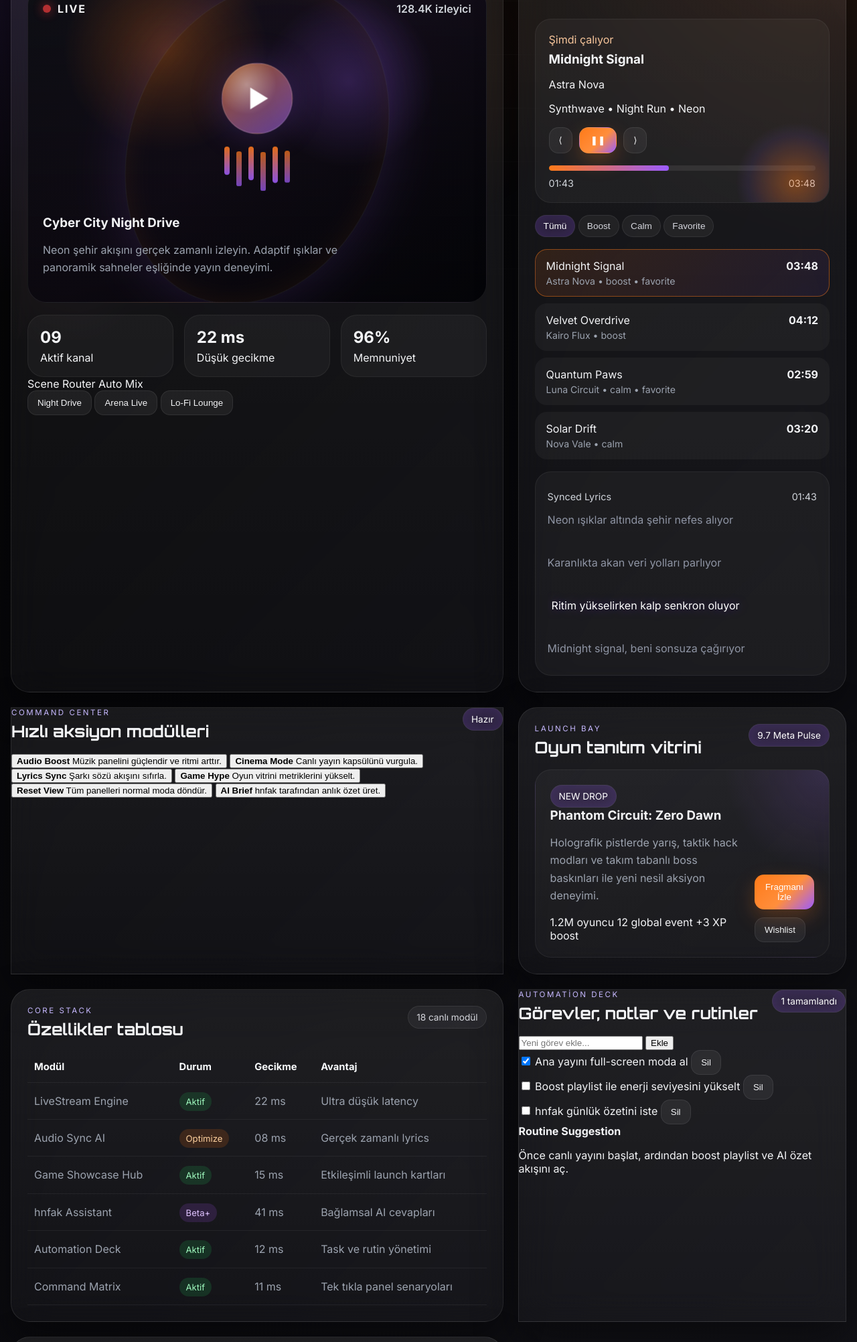
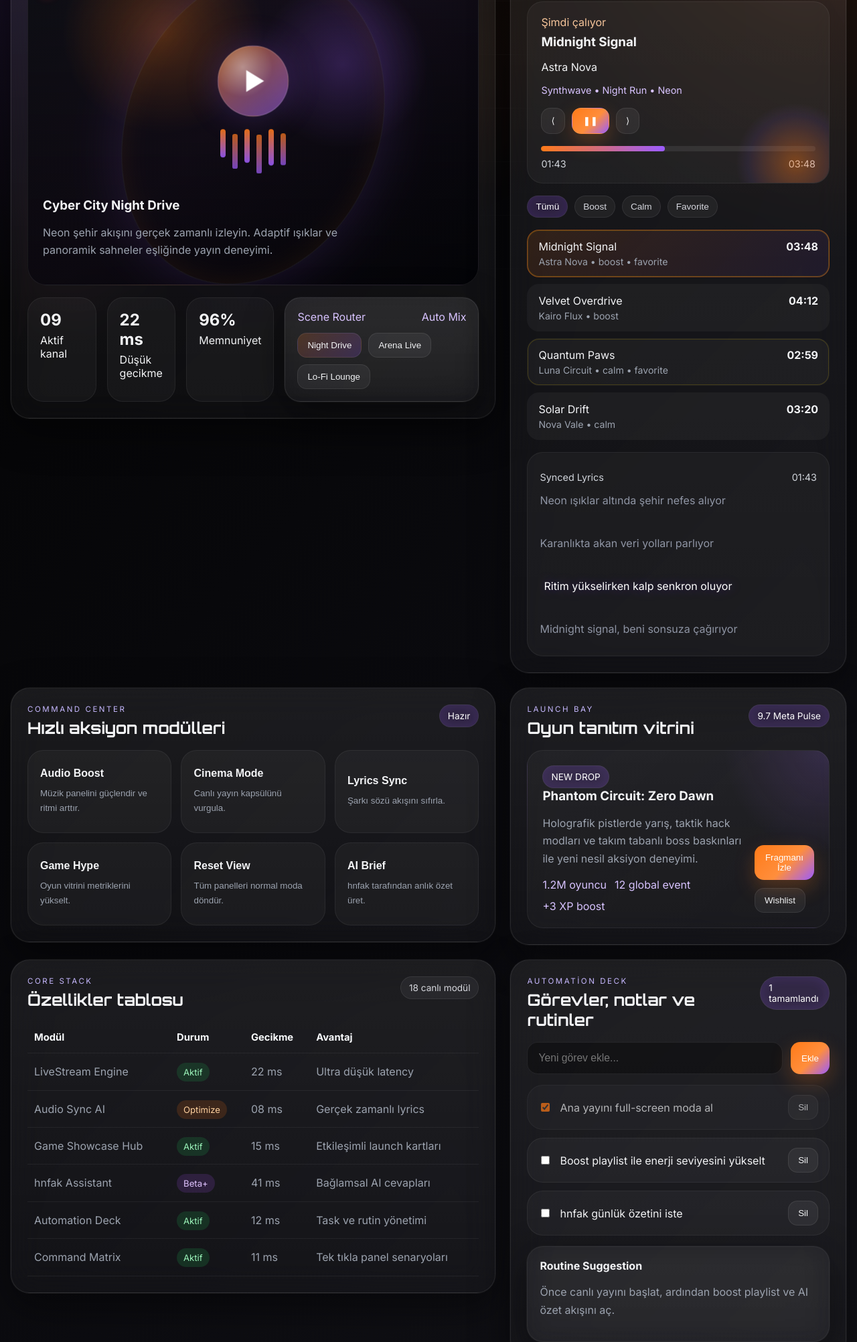
Before and after one commit to ghost432134ww-cmyk/Nexus, a plain HTML site: page index.html in a window 1280 px wide. Shown: the part 319-2323 px from the top of the page at 67% size. Drawn offline with Linux system fonts and the light colour scheme.

Commit message:
Update styles.css

```diff
--- a/styles.css
+++ b/styles.css
@@ -7,8 +7,12 @@
   --text: #f3f4f6;
   --muted: #9ca3af;
   --orange: #ff7a18;
+  --orange-soft: #ff9e57;
   --purple: #9b5cff;
+  --purple-soft: #bd92ff;
+  --green: #22c55e;
   --shadow: 0 20px 60px rgba(0, 0, 0, 0.45);
+  --panel-glow: 0 0 0 1px rgba(255, 255, 255, 0.04), 0 20px 60px rgba(0, 0, 0, 0.45);
 }
 
 * { box-sizing: border-box; }
@@ -21,6 +25,18 @@ body {
     linear-gradient(135deg, #020202 0%, #0a0a0e 50%, #141419 100%);
   color: var(--text);
   overflow-x: hidden;
+}
+
+body.glow-mode {
+  background:
+    radial-gradient(circle at top left, rgba(155, 92, 255, 0.28), transparent 28%),
+    radial-gradient(circle at top right, rgba(255, 122, 24, 0.24), transparent 26%),
+    linear-gradient(135deg, #020202 0%, #10101a 45%, #1a1424 100%);
+}
+
+body.focus-mode .searchable:not(.focused-panel) {
+  opacity: .42;
+  transform: scale(.992);
 }
 
 .background-layer,
@@ -54,23 +70,21 @@ body {
 .cat-one { top: 12%; right: -60px; transform: rotate(18deg); }
 .cat-two { bottom: -30px; left: -40px; transform: rotate(-15deg) scale(1.2); }
 
-.page-shell {
-  width: min(1440px, calc(100% - 32px));
-  margin: 24px auto 40px;
-}
+.page-shell { width: min(1500px, calc(100% - 32px)); margin: 24px auto 40px; }
 
-.glass-panel {
+.glass-panel, .glass-subpanel {
   background: linear-gradient(180deg, rgba(255,255,255,.08), rgba(255,255,255,.03));
   border: 1px solid var(--line);
-  box-shadow: var(--shadow);
+  box-shadow: var(--panel-glow);
   backdrop-filter: blur(24px);
   -webkit-backdrop-filter: blur(24px);
 }
+.glass-subpanel { border-radius: 24px; padding: 18px; }
 
 .topbar {
-  display: flex;
+  display: grid;
+  grid-template-columns: auto 1fr auto;
   align-items: center;
-  justify-content: space-between;
   gap: 24px;
   border-radius: 28px;
   padding: 20px 24px;
@@ -79,6 +93,7 @@ body {
   z-index: 20;
 }
 .brand-block { display: flex; align-items: center; gap: 16px; }
+.topbar-actions { display: flex; gap: 12px; }
 .logo-mark {
   position: relative; width: 58px; height: 58px; border-radius: 20px;
   display: grid; place-items: center;
@@ -91,39 +106,45 @@ body {
 .eyebrow {
   margin: 0 0 6px; text-transform: uppercase; letter-spacing: .22em; font-size: .72rem; color: #c7b9ff;
 }
+.subhead { margin: 6px 0 0; color: var(--muted); }
 h1, h2, h3 { margin: 0; }
 h1, h2 { font-family: 'Orbitron', sans-serif; }
 .search-shell {
-  flex: 1; max-width: 760px; display: flex; align-items: center; gap: 12px;
+  width: 100%; display: flex; align-items: center; gap: 12px;
   background: rgba(6, 6, 10, 0.7); border: 1px solid rgba(255,255,255,.08); border-radius: 18px; padding: 12px 14px;
 }
 .search-shell svg { width: 22px; height: 22px; fill: #d7d7df; flex: 0 0 auto; }
-.search-shell input {
+.search-shell input,
+.chat-form input,
+.task-form input {
   flex: 1; background: transparent; border: 0; outline: none; color: var(--text); font-size: .98rem;
 }
-.search-shell button, .chat-form button, .primary-cta, .ghost-btn, .control-btn {
-  border: 0; cursor: pointer; transition: transform .2s ease, box-shadow .2s ease, background .2s ease;
+.search-shell button, .chat-form button, .task-form button, .primary-cta, .ghost-btn, .control-btn, .command-card {
+  border: 0; cursor: pointer; transition: transform .2s ease, box-shadow .2s ease, background .2s ease, border-color .2s ease;
 }
-.search-shell button, .primary-cta, .chat-form button, .control-btn.primary {
+.search-shell button, .primary-cta, .chat-form button, .task-form button, .control-btn.primary {
   color: white; background: linear-gradient(135deg, var(--orange), #ff8e3c 55%, var(--purple)); padding: 11px 16px; border-radius: 14px;
   box-shadow: 0 12px 30px rgba(255, 122, 24, 0.25);
 }
-.ghost-btn, .control-btn { color: var(--text); background: rgba(255,255,255,.06); padding: 10px 14px; border-radius: 14px; border: 1px solid rgba(255,255,255,.08); }
+.ghost-btn, .control-btn, .command-card {
+  color: var(--text); background: rgba(255,255,255,.06); padding: 10px 14px; border-radius: 14px; border: 1px solid rgba(255,255,255,.08);
+}
 .dashboard-grid {
   margin-top: 24px;
   display: grid;
-  grid-template-columns: 1.5fr 1fr;
+  grid-template-columns: minmax(0, 1.3fr) minmax(320px, .9fr);
   gap: 22px;
+  align-items: start;
 }
-.hero-panel, .music-panel, .games-panel, .features-panel, .chatbot-panel { border-radius: 28px; padding: 24px; }
+.hero-panel, .music-panel, .games-panel, .features-panel, .chatbot-panel, .command-panel, .automation-panel { border-radius: 28px; padding: 24px; }
 .hero-panel { min-height: 620px; }
 .section-heading { display:flex; justify-content:space-between; gap:16px; align-items:flex-start; margin-bottom: 22px; }
 .section-heading.compact { margin-bottom: 18px; }
-.chip-row { display:flex; flex-wrap: wrap; gap: 10px; }
+.chip-row, .compact-row, .playlist-filters, .suggestion-row, .scene-buttons { display:flex; flex-wrap: wrap; gap: 10px; }
 .chip, .pill {
   display:inline-flex; align-items:center; gap:8px; padding:8px 12px; border-radius:999px; border:1px solid rgba(255,255,255,.08); background: rgba(255,255,255,.05); color: #d6d7de; font-size: .85rem;
 }
-.chip.active, .pill { background: rgba(155,92,255,.16); color: white; box-shadow: inset 0 0 18px rgba(155,92,255,.15); }
+.chip.active, .pill, .playlist-filter.active { background: rgba(155,92,255,.16); color: white; box-shadow: inset 0 0 18px rgba(155,92,255,.15); }
 .broadcast-frame {
   position: relative; min-height: 410px; border-radius: 28px; overflow: hidden; padding: 22px;
   background:
@@ -155,33 +176,42 @@ h1, h2 { font-family: 'Orbitron', sans-serif; }
 .waveform-bars span:nth-child(odd){ animation-duration: 1.5s; }
 .waveform-bars span:nth-child(1){ height: 42px; } .waveform-bars span:nth-child(2){ height: 66px; } .waveform-bars span:nth-child(3){ height: 50px; } .waveform-bars span:nth-child(4){ height: 74px; } .waveform-bars span:nth-child(5){ height: 54px; } .waveform-bars span:nth-child(6){ height: 60px; }
 .stream-meta { max-width: 520px; }
-.stream-meta p, .game-card p, td { color: var(--muted); line-height: 1.65; }
-.stat-row { display:grid; grid-template-columns: repeat(3, 1fr); gap: 16px; margin-top: 18px; }
-.stat-row article, .player-card, .game-card { background: rgba(255,255,255,.04); border: 1px solid rgba(255,255,255,.06); border-radius: 24px; }
+.stream-meta p, .game-card p, td, .command-card span, .note-card p { color: var(--muted); line-height: 1.65; }
+.hero-bottom-grid { display: grid; grid-template-columns: minmax(0, 1fr) 290px; gap: 16px; margin-top: 18px; }
+.stat-row { display:grid; grid-template-columns: repeat(3, 1fr); gap: 16px; }
+.stat-row article, .player-card, .game-card, .command-card, .note-card, .task-item { background: rgba(255,255,255,.04); border: 1px solid rgba(255,255,255,.06); border-radius: 24px; }
 .stat-row article { padding: 18px; }
 .stat-row strong { display:block; font-size: 1.5rem; margin-bottom: 6px; }
+.mini-console-head { display:flex; justify-content:space-between; color: #d8c3ff; margin-bottom: 14px; }
+.scene-btn.active { background: linear-gradient(135deg, rgba(255,122,24,.18), rgba(155,92,255,.2)); }
 .music-panel { display:flex; flex-direction:column; gap: 18px; }
 .player-card { position:relative; overflow:hidden; padding: 20px; }
 .album-glow { position:absolute; inset:auto -40px -60px auto; width:180px; height:180px; border-radius:50%; background: radial-gradient(circle, rgba(255,122,24,.4), rgba(155,92,255,.08) 55%, transparent 70%); }
 .player-status { margin:0 0 8px; color: #f7c59b; }
+.tag-line { margin-top: 10px; color: #d8c3ff; font-size: .9rem; }
 .player-controls { display:flex; gap: 10px; margin: 18px 0; }
 .progress-bar { width:100%; height: 8px; border-radius:999px; background: rgba(255,255,255,.08); overflow:hidden; }
-.progress-bar span { display:block; height:100%; width: 37%; border-radius:inherit; background: linear-gradient(90deg, var(--orange), var(--purple)); }
+.progress-bar span { display:block; height:100%; width: 37%; border-radius:inherit; background: linear-gradient(90deg, var(--orange), var(--purple)); transition: width .3s ease; }
 .progress-meta, .lyrics-header { display:flex; justify-content:space-between; margin-top: 10px; color: #d1d5db; font-size: .9rem; }
 .playlist { display:grid; gap: 10px; }
 .playlist-item {
   padding: 14px 16px; border-radius: 18px; background: rgba(255,255,255,.04); border: 1px solid transparent; display:flex; justify-content:space-between; gap:12px; cursor:pointer;
 }
 .playlist-item.active { border-color: rgba(255,122,24,.45); background: linear-gradient(135deg, rgba(255,122,24,.12), rgba(155,92,255,.08)); }
+.playlist-item.favorite { box-shadow: inset 0 0 0 1px rgba(255, 215, 0, 0.18); }
 .playlist-item span { display:block; }
 .playlist-item .track-meta { color: var(--muted); font-size: .88rem; margin-top: 4px; }
 .lyrics-box { padding: 18px; border-radius: 24px; background: rgba(255,255,255,.04); border: 1px solid rgba(255,255,255,.06); }
 .lyrics-lines { display:grid; gap: 12px; max-height: 240px; overflow:auto; padding-right: 6px; }
 .lyric-line { color: #8f95a4; transition: color .2s ease, transform .2s ease; }
 .lyric-line.active { color: white; transform: translateX(6px); text-shadow: 0 0 18px rgba(155,92,255,.45); }
-.games-panel, .features-panel, .chatbot-panel { min-height: 280px; }
+.command-panel, .games-panel, .features-panel, .automation-panel, .chatbot-panel { min-height: 280px; }
+.command-grid { display:grid; grid-template-columns: repeat(3, minmax(0, 1fr)); gap: 14px; }
+.command-card { text-align:left; padding: 18px; min-height: 124px; }
+.command-card strong { display:block; font-size: 1rem; margin-bottom: 10px; }
 .game-card { display:flex; justify-content:space-between; gap: 18px; padding: 22px; align-items:flex-end; min-height: 200px; background: linear-gradient(135deg, rgba(255,255,255,.04), rgba(255,255,255,.02)), radial-gradient(circle at top right, rgba(155,92,255,.16), transparent 30%); }
-.game-actions { display:flex; gap: 12px; flex-wrap:wrap; }
+.game-actions, .game-stats { display:flex; gap: 12px; flex-wrap:wrap; }
+.game-stats { margin-top: 16px; color: #d8c3ff; }
 .table-wrap { overflow:auto; }
 table { width:100%; border-collapse: collapse; }
 th, td { text-align:left; padding: 14px 10px; border-bottom: 1px solid rgba(255,255,255,.06); }
@@ -190,7 +220,17 @@ th { color: #f8fafc; font-size: .92rem; }
 .status.online { background: rgba(34,197,94,.16); color: #9df7bc; }
 .status.standby { background: rgba(249,115,22,.16); color: #ffd19e; }
 .status.beta { background: rgba(168,85,247,.16); color: #e0c3ff; }
-.chat-window { display:grid; gap: 14px; min-height: 200px; max-height: 320px; overflow:auto; padding-right: 6px; }
+.task-form, .chat-form { display:flex; gap: 12px; margin-top: 8px; }
+.task-form input, .chat-form input {
+  border-radius: 16px; background: rgba(0,0,0,.35); border: 1px solid rgba(255,255,255,.08); color: white; padding: 14px 16px;
+}
+.task-list { display:grid; gap: 12px; margin-top: 16px; }
+.task-item { display:flex; align-items:center; justify-content:space-between; gap: 14px; padding: 14px 16px; }
+.task-item.done { opacity: .7; }
+.task-main { display:flex; gap: 12px; align-items:center; }
+.task-main input { accent-color: var(--orange); }
+.note-card { padding: 18px; margin-top: 16px; }
+.chat-window { display:grid; gap: 14px; min-height: 200px; max-height: 320px; overflow:auto; padding-right: 6px; margin-top: 14px; }
 .message { display:flex; gap: 12px; align-items:flex-start; }
 .message.user { flex-direction: row-reverse; }
 .avatar { width: 36px; height: 36px; border-radius: 12px; display:grid; place-items:center; font-weight: 800; text-transform: uppercase; background: linear-gradient(145deg, rgba(255,122,24,.85), rgba(155,92,255,.9)); }
@@ -198,11 +238,9 @@ th { color: #f8fafc; font-size: .92rem; }
 .message.user > div { background: linear-gradient(135deg, rgba(255,122,24,.18), rgba(155,92,255,.16)); }
 .message-author { margin: 0 0 6px; font-size: .8rem; letter-spacing: .08em; color: #d8c3ff; text-transform: uppercase; }
 .message p:last-child { margin:0; line-height:1.6; }
-.chat-form { display:flex; gap: 12px; margin-top: 18px; }
-.chat-form input { flex:1; border-radius: 16px; background: rgba(0,0,0,.35); border: 1px solid rgba(255,255,255,.08); color: white; padding: 14px 16px; outline:none; }
 .searchable.dimmed { opacity: .32; transform: scale(.99); }
-.searchable { transition: opacity .25s ease, transform .25s ease, box-shadow .25s ease; }
-.searchable.focused { box-shadow: 0 0 0 1px rgba(255,122,24,.25), 0 25px 60px rgba(0,0,0,.45); }
+.searchable { transition: opacity .25s ease, transform .25s ease, box-shadow .25s ease, border-color .25s ease; }
+.searchable.focused, .focused-panel { box-shadow: 0 0 0 1px rgba(255,122,24,.25), 0 25px 60px rgba(0,0,0,.45); border-color: rgba(255,122,24,.25); }
 button:hover { transform: translateY(-2px); }
 
 @keyframes equalizer { 0%, 100% { transform: scaleY(.7); opacity: .7; } 50% { transform: scaleY(1.1); opacity: 1; } }
@@ -210,15 +248,20 @@ button:hover { transform: translateY(-2px); }
 @keyframes rotateSlow { to { transform: rotate(360deg); } }
 @keyframes pulseGlow { from { opacity: .5; } to { opacity: 1; } }
 
-@media (max-width: 1120px) {
+@media (max-width: 1200px) {
   .dashboard-grid { grid-template-columns: 1fr; }
-  .topbar { flex-direction: column; align-items: stretch; }
+  .command-grid { grid-template-columns: repeat(2, minmax(0, 1fr)); }
+}
+@media (max-width: 980px) {
+  .topbar { grid-template-columns: 1fr; }
+  .hero-bottom-grid { grid-template-columns: 1fr; }
 }
 @media (max-width: 720px) {
-  .page-shell { width: min(100% - 16px, 1440px); }
-  .hero-panel, .music-panel, .games-panel, .features-panel, .chatbot-panel, .topbar { padding: 18px; border-radius: 22px; }
-  .stat-row { grid-template-columns: 1fr; }
-  .game-card { flex-direction: column; align-items:flex-start; }
+  .page-shell { width: min(100% - 16px, 1500px); }
+  .hero-panel, .music-panel, .games-panel, .features-panel, .chatbot-panel, .topbar, .command-panel, .automation-panel { padding: 18px; border-radius: 22px; }
+  .stat-row, .command-grid { grid-template-columns: 1fr; }
+  .game-card, .task-form, .chat-form { flex-direction: column; align-items:flex-start; }
   .search-shell { flex-wrap: wrap; }
-  .search-shell button { width: 100%; }
+  .search-shell button, .chat-form button, .task-form button { width: 100%; }
+  .topbar-actions { width: 100%; }
 }
```
